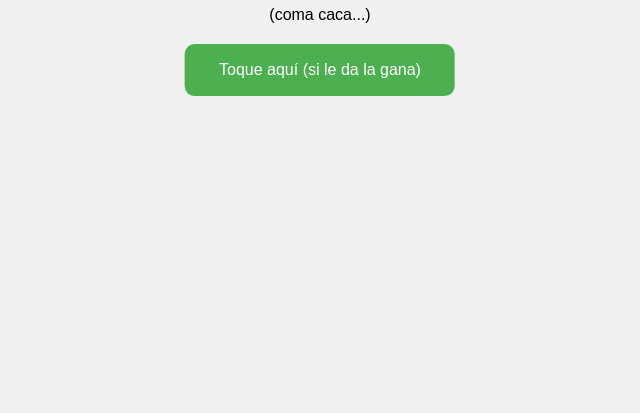
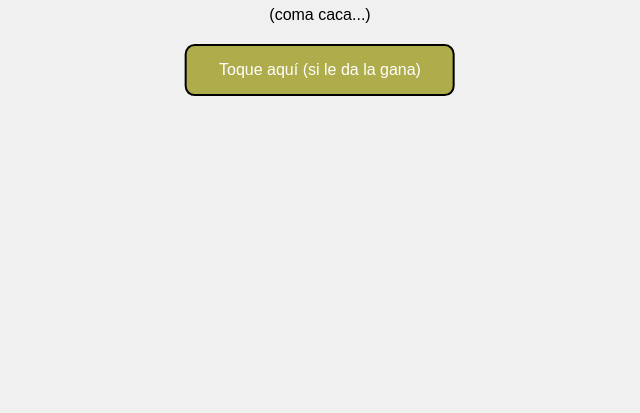
Before and after one commit to Lobo2002/SoloFeos.github.io, a plain HTML site: page index.html in a window 1280 px wide. Shown: the part 387-800 px from the top of the page, without its empty margins (320-960 px from the left). Drawn offline with Linux system fonts and the light colour scheme.

Commit message:
Update styles.css

```diff
--- a/styles.css
+++ b/styles.css
@@ -28,7 +28,7 @@ body {
 }
 
 button {
-    background-color: #4CAF50; /* Color de fondo */
+    background-color: #afac4c; /* Color de fondo */
     border: none;
     color: white; /* Color del texto */
     padding: 15px 32px; /* Espacio alrededor del texto */
@@ -39,7 +39,7 @@ button {
     margin: 4px 2px;
     cursor: pointer; /* Cursor al pasar por encima */
     border-radius: 10px; /* Bordes redondeados */
-    border: 2px solid #4CAF50; /* Borde */
+    border: 2px solid #000000; /* Borde */
     transition-duration: 0.4s; /* Duración de la transición */
 }
 
```
